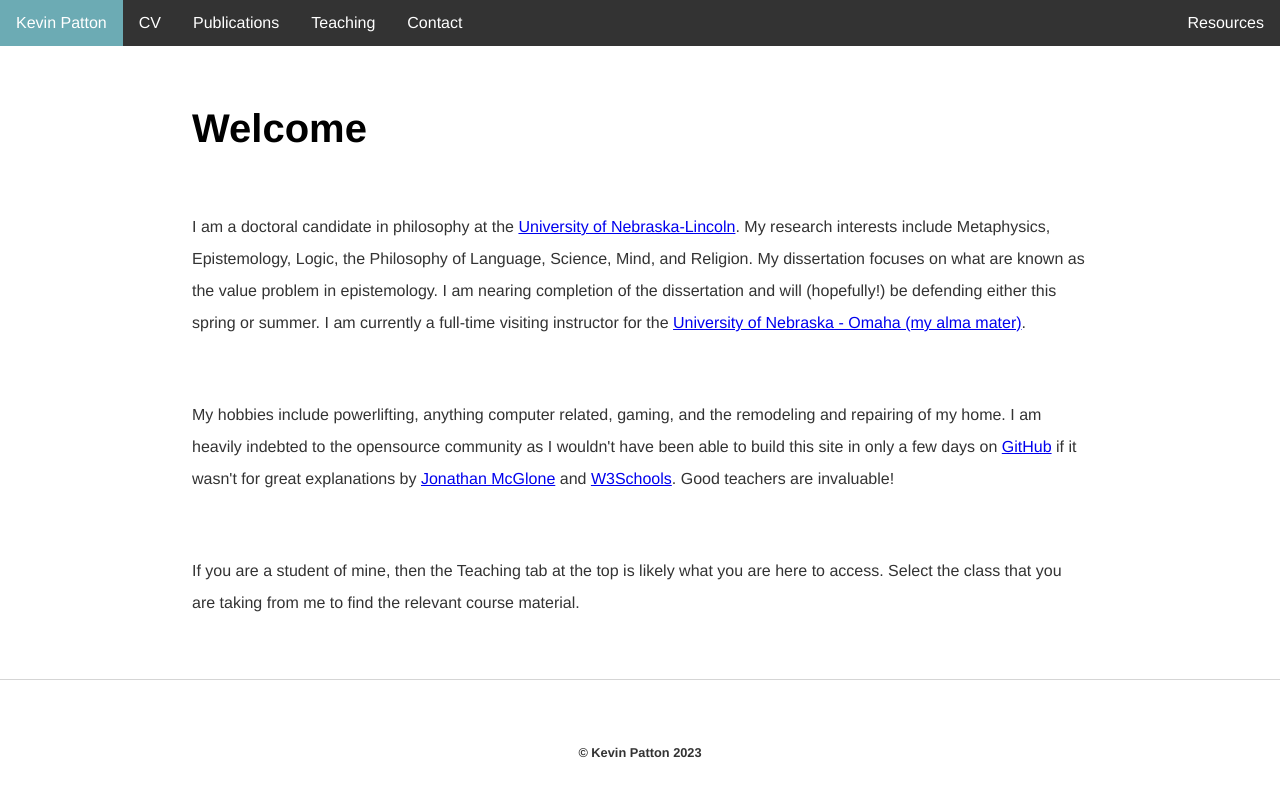
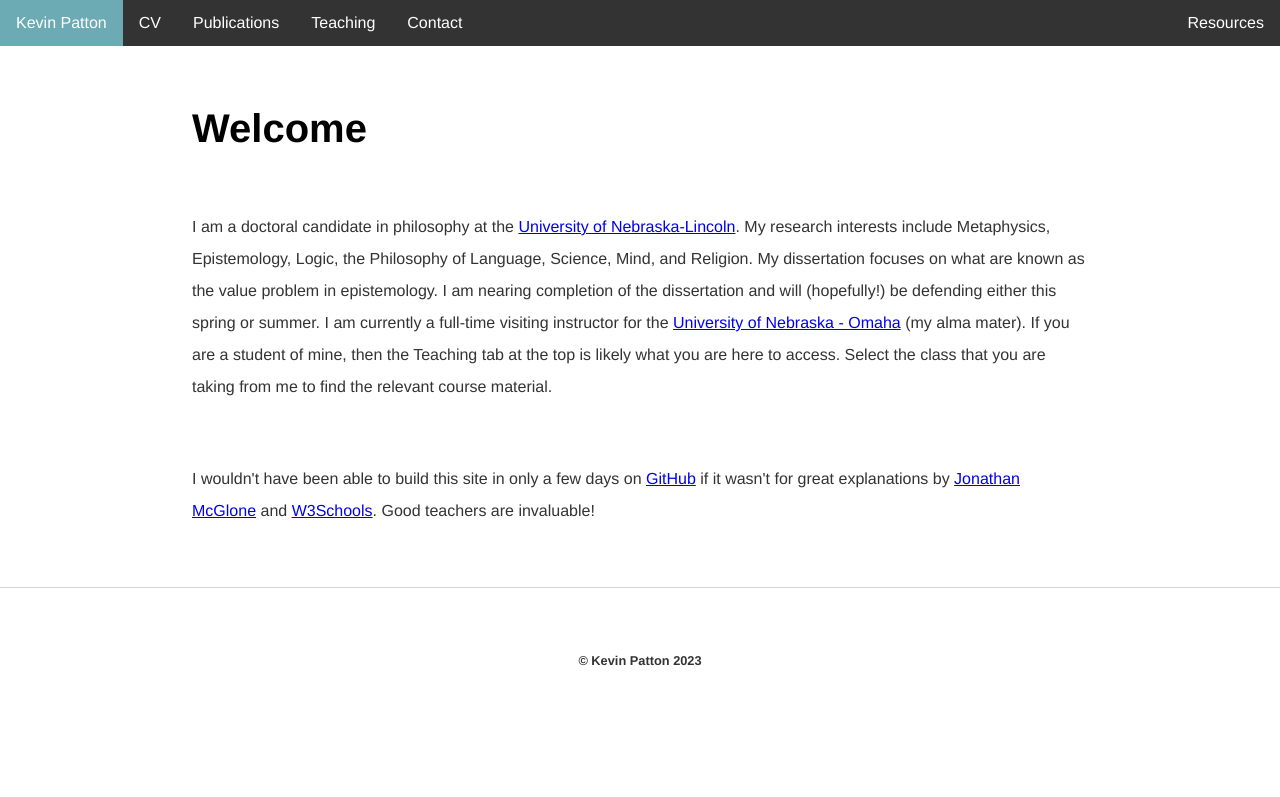
Before and after one commit to kevinjpatton/kevinjpatton.github.io, a Jekyll site: the page built from index.html, in a window 1280 px wide. Shown: the top 797 px of the page. Built offline with Jekyll 4.4.1, drawn with Linux system fonts in a browser that asks for light colours; Markdown is read by kramdown in place of the engine named in the settings.

Commit message:
Update index.html

```diff
--- a/index.html
+++ b/index.html
@@ -4,7 +4,6 @@
 ---
 <div class="blurb">
 	<h1>Welcome</h1>
-	<p>I am a doctoral candidate in philosophy at the <a href="http://www.unl.edu/philosophy/graduate-students#patton" target="_blank">University of Nebraska-Lincoln</a>.  My research interests include Metaphysics, Epistemology, Logic, the Philosophy of Language, Science, Mind, and Religion.  My dissertation focuses on what are known as the value problem in epistemology.  I am nearing completion of the dissertation and will (hopefully!) be defending either this spring or summer.  I am currently a full-time visiting instructor for the <a href="https://www.unomaha.edu/college-of-arts-and-sciences/philosophy/about-us/directory/kevin-patton.php" target="_blank">University of Nebraska - Omaha (my alma mater)</a>.</p>
-	<p>My hobbies include powerlifting, anything computer related, gaming, and the remodeling and repairing of my home.  I am heavily indebted to the opensource community as I wouldn't have been able to build this site in only a few days on <a href="https://github.com" target="_blank">GitHub</a> if it wasn't for great explanations by <a href="https://github.com/jmcglone" target="_blank">Jonathan McGlone</a> and <a href="http://www.w3schools.com/" target="_blank">W3Schools</a>.  Good teachers are invaluable!</p>
-	<p>If you are a student of mine, then the Teaching tab at the top is likely what you are here to access.  Select the class that you are taking from me to find the relevant course material.</p>
+	<p>I am a doctoral candidate in philosophy at the <a href="http://www.unl.edu/philosophy/graduate-students#patton" target="_blank">University of Nebraska-Lincoln</a>.  My research interests include Metaphysics, Epistemology, Logic, the Philosophy of Language, Science, Mind, and Religion.  My dissertation focuses on what are known as the value problem in epistemology.  I am nearing completion of the dissertation and will (hopefully!) be defending either this spring or summer.  I am currently a full-time visiting instructor for the <a href="https://www.unomaha.edu/college-of-arts-and-sciences/philosophy/about-us/directory/kevin-patton.php" target="_blank">University of Nebraska - Omaha</a> (my alma mater).  If you are a student of mine, then the Teaching tab at the top is likely what you are here to access.  Select the class that you are taking from me to find the relevant course material.</p>
+	<p>I wouldn't have been able to build this site in only a few days on <a href="https://github.com" target="_blank">GitHub</a> if it wasn't for great explanations by <a href="https://github.com/jmcglone" target="_blank">Jonathan McGlone</a> and <a href="http://www.w3schools.com/" target="_blank">W3Schools</a>.  Good teachers are invaluable!</p>
 </div><!-- /.blurb -->
```
